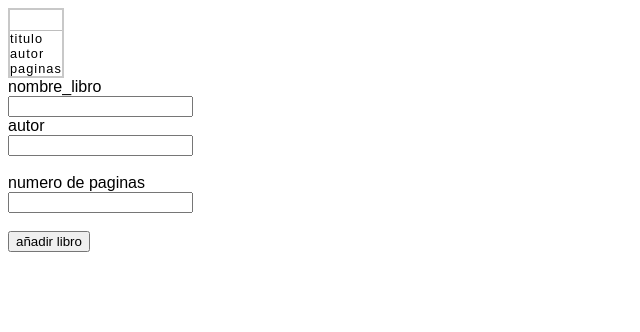
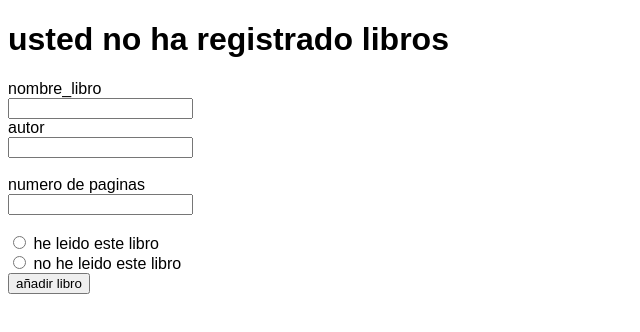
Before and after one commit to julianzx811/learning_with_odin, a plain HTML site: page fullstack_javascript/javascript_44/introduction/principal.html in a window 1280 px wide. Shown: the whole page, without its empty margins (0-640 px from the left). Drawn offline with Linux system fonts and the light colour scheme.

Commit message:
apunto de hacer una locura

```diff
--- a/fullstack_javascript/javascript_44/introduction/java.js
+++ b/fullstack_javascript/javascript_44/introduction/java.js
@@ -1,4 +1,5 @@
 let books = []
+let leido = []
 
 //making a book object
 function Book(tittle,author,pages){
@@ -19,20 +20,25 @@ Book.prototype.sayAuthor = function(){
 function addBookToLibrary(tittle,author,pages){
   const newbook = new Book(tittle,author,pages)
   books.push(newbook)
+  if (books.length == 1) {
+    createTable()
+  }else{
+
+  }
+
 }
 
 function createTable(){
-  const apend_element = document.getElementById("item1")
   const horizontal = document.createElement("tr")
   apend_element.appendChild(horizontal)
   //columna horizontal
   horizontal.appendChild(document.createElement("th"))
-  for(let i = 0;i<books.length;i++){
+    for(let i = 0;i<books.length;i++){
     const vertical = document.createElement("th")
     num = i +1
     vertical.textContent = "libro " + num
     horizontal.appendChild(vertical)
-  }
+    }
   //columna vertical para titulo
   const horizonta1 = document.createElement("tr")
   horizonta1.textContent = "titulo"
@@ -62,4 +68,28 @@ function createTable(){
   }
 
 }
-createTable()
+if (books.length == 0) {
+  document.getElementById("empty_books").textContent = "usted no ha registrado libros"
+}
+
+function processdata(){
+  let data = new FormData();
+  autor = document.getElementById("autor")
+  tittle = document.getElementById("nombre_libro")
+  pages =document.getElementById("Npaginas")
+  data.append("autor",autor.value)
+  data.append("tittle",tittle.value)
+  data.append("pages",pages.value)
+  addBookToLibrary(data.get("tittle"),data.get("autor"),data.get("pages"))
+  let radio = document.querySelector('input[name="sera"]:checked').value
+  if(radio == "leido"){
+    leido.push(1)
+  }
+  else if(radio == "noleido"){
+    leido.push(0)
+  }
+  autor.value= ""
+  tittle.value= ""
+  pages.value= ""
+  return false
+}
--- a/fullstack_javascript/javascript_44/introduction/principal.html
+++ b/fullstack_javascript/javascript_44/introduction/principal.html
@@ -9,17 +9,26 @@
     <script src="java.js" defer></script>
 </head>
 <body>
+    <h1 id="empty_books"></h1>
     <table id="item1">
     </table>
     <div>
-    <form action="/action_page.php">
+    <form id="formxd">
         <label for="nombre_libro">nombre_libro</label><br>
         <input type="text" id="nombre_libro" name="nombre_libro" ><br>
         <label for="autor"></label>autor<br>
         <input type="text" id="autor" name="autor" ><br><br>
         <label for="Npaginas"></label>numero de paginas<br>
         <input type="number" id="Npaginas" name="Npaginas" ><br><br>
-        <input type="submit" value="añadir libro">
+
+        <div id="selection">
+        <input type="radio" id="readed" name="sera" value="leido">
+        <label for="readed">he leido este libro</label><br>
+        <input type="radio" id="unreaded" name="sera" value="noleido">
+        <label for="unreaded">no he leido este libro</label><br>
+        </div>
+
+        <input type="button" value="añadir libro" onclick="processdata()">
     </form>
     </div>
 </body>
```
